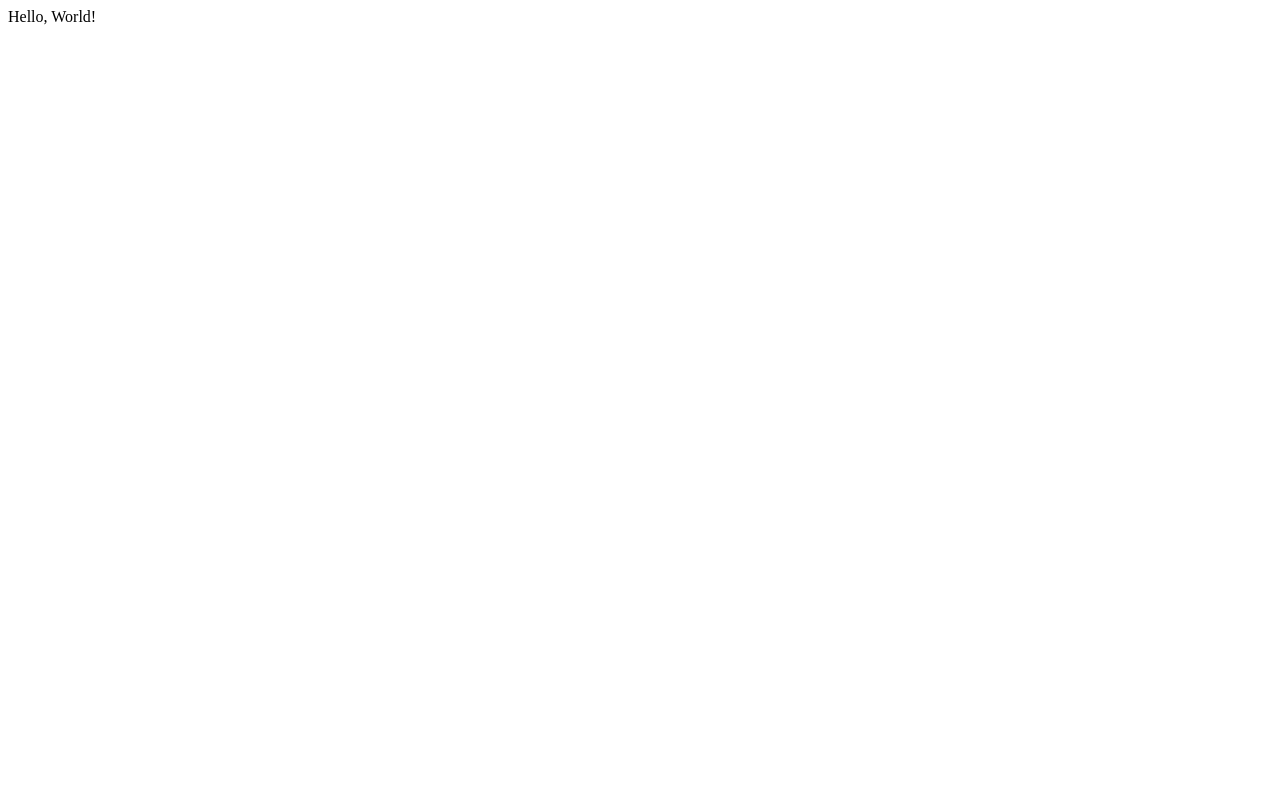
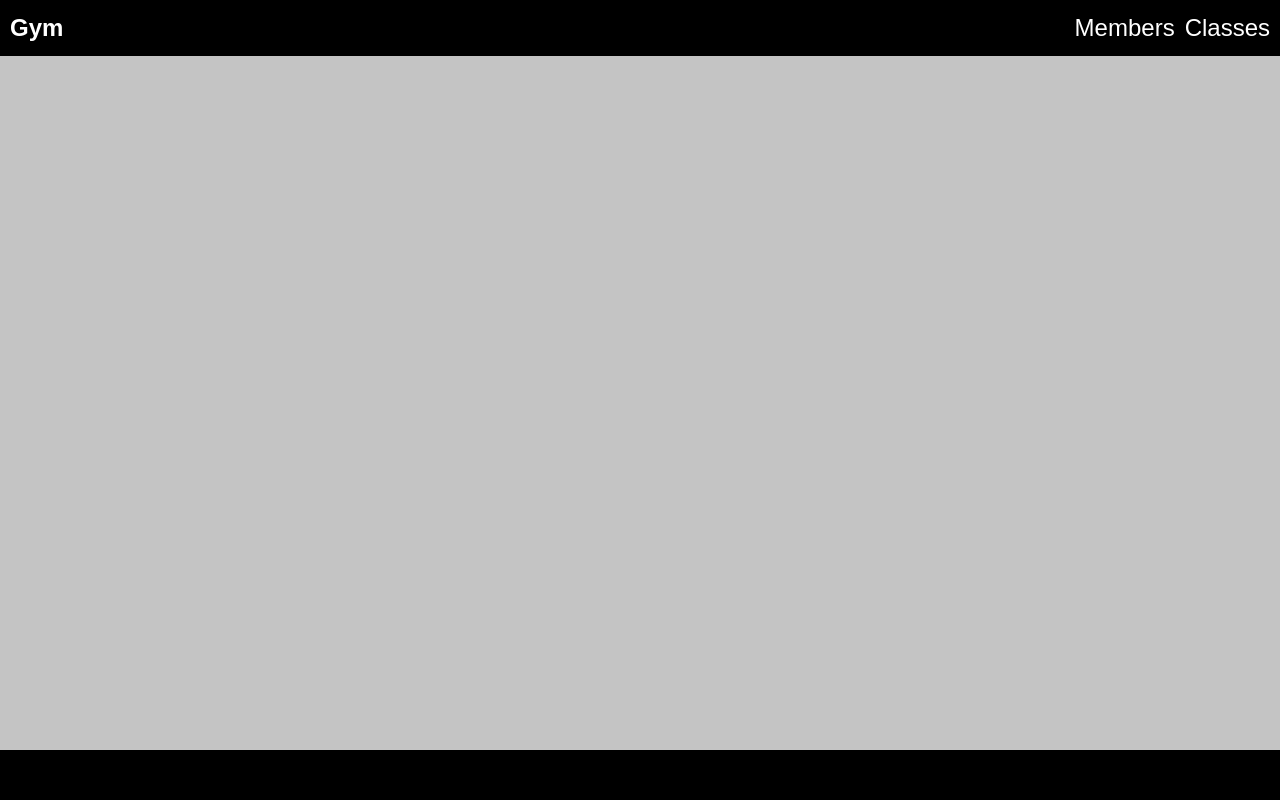
Before and after one commit to douglasrusse11/gym_project, a Flask app: page / in a window 1280 px wide. Before the commit the page is almost empty. Run offline with Flask 2, Linux system fonts and the light colour scheme.

Commit message:
adds content in base.html, adds css, modifies / route

```diff
--- a/app.py
+++ b/app.py
@@ -1,4 +1,4 @@
-from flask import Flask
+from flask import Flask, render_template
 from controllers.classes_controller import classes_blueprint
 from controllers.members_controller import members_blueprint
 
@@ -8,7 +8,7 @@ app.register_blueprint(members_blueprint)
 
 @app.route('/')
 def index():
-    return "Hello, World!"
+    return render_template("base.html")
 
 if __name__ == '__main__':
     app.run(debug=True)
--- a/static/css/style.css
+++ b/static/css/style.css
@@ -0,0 +1,46 @@
+body {
+    font-family: sans-serif;
+    height: 100%;
+    display: flex;
+    flex-direction: column;
+}
+
+header {
+    color: #ffffff;
+    background-color: #000000;
+    padding: 10px;
+    display: flex;
+    justify-content: space-between;
+    align-items: center;
+    flex: 0 0 50px;
+}
+
+h1 {
+    font-size: 24px;
+}
+
+header > nav > ul {
+    display: flex;
+    margin: 0px;
+}
+
+header > nav > ul > li {
+    list-style: none;
+    margin-left: 10px;
+}
+
+header > nav > ul > li > a {
+    color: #ffffff;
+    text-decoration: none;
+    font-size: 24px;
+}
+
+main {
+    background-color: #c4c4c4;
+    flex: 1 1 auto;
+}
+
+footer {
+    background-color: #000000;
+    flex: 0 0 50px;
+}
--- a/templates/base.html
+++ b/templates/base.html
@@ -9,6 +9,23 @@
     <title>Document</title>
 </head>
 <body>
+    <header>
+        <h1>Gym</h1>
+        <nav>
+            <ul>
+                <li><a href="/members">Members</a></li>
+                <li><a href="/classes">Classes</a></li>
+            </ul>
+        </nav>
+    </header>
+    <main>
+        {% block content %}
+
+        {% endblock %}
+    </main>
+    <footer>
+
+    </footer>
 
 </body>
 </html>
```
